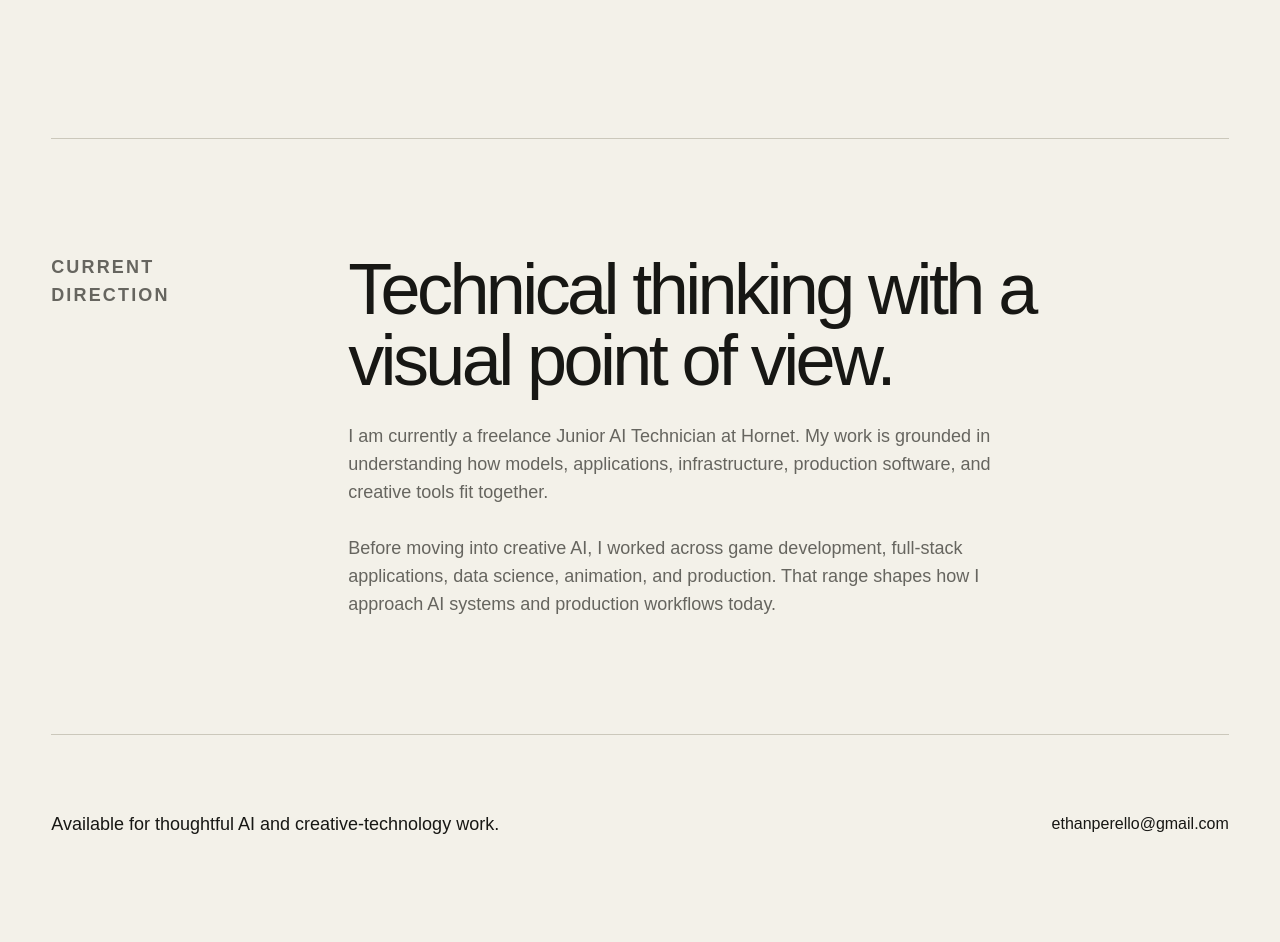
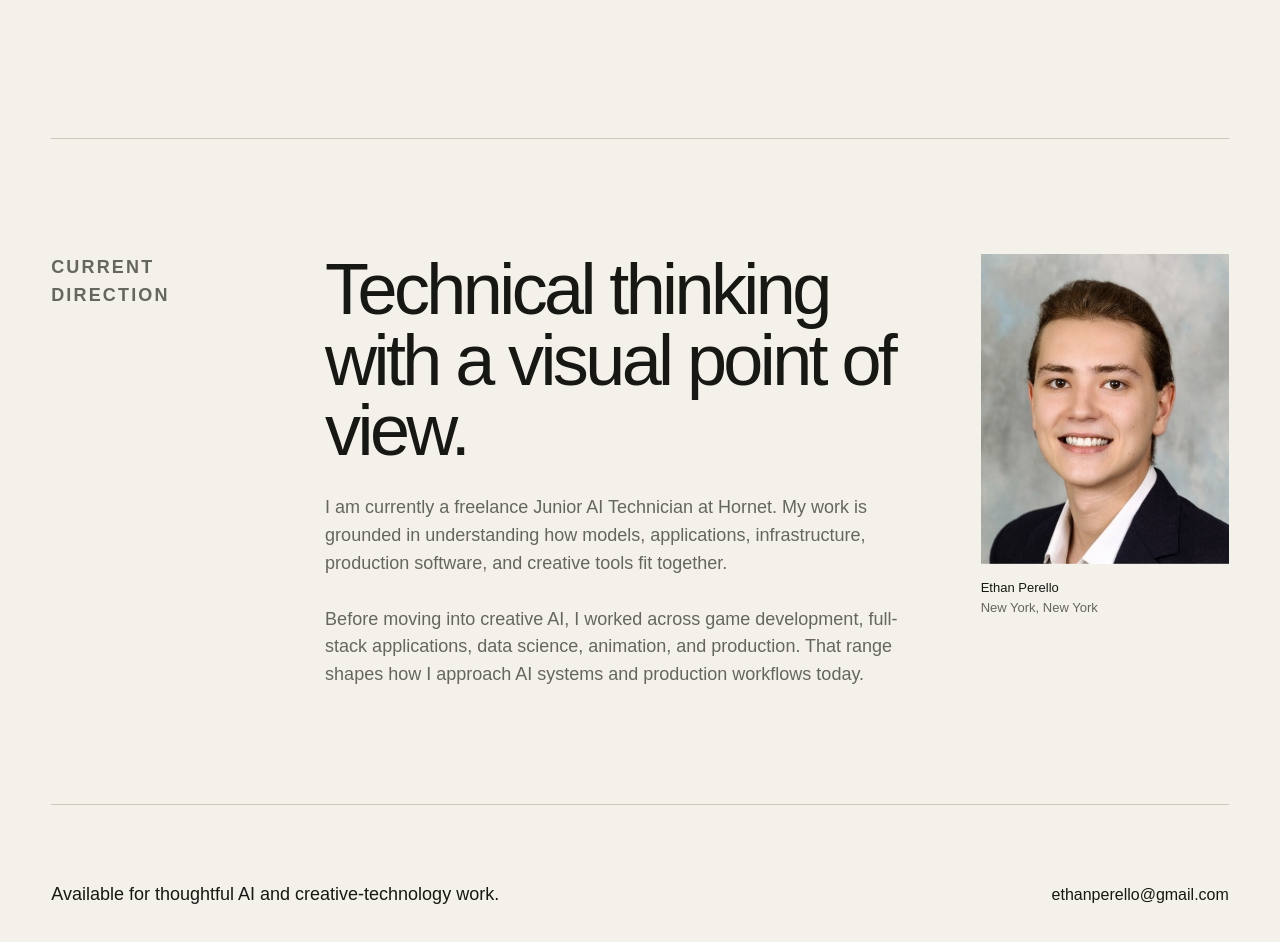
Before and after one commit to EthanPerello/EthanPerello.github.io, a React (Create React App) app: page / in a window 1280 px wide. Shown: the part 1660-2602 px from the top of the page. Before the commit the page ends 2574 px from the top, so only its background shows below. Built offline with nearby package versions, Linux system fonts and the light colour scheme.

Commit message:
Complete responsive spacing pass

```diff
--- a/src/App.css
+++ b/src/App.css
@@ -19,7 +19,7 @@ h1 { width: 100%; max-width: none; margin: 0; font-size: clamp(64px, 8.25vw, 128
 .actions .primary { padding: 16px 22px; background: var(--ink); color: var(--paper); text-decoration: none; }
 .capabilities, .about { padding: clamp(84px, 9vw, 128px) 0; border-top: 1px solid var(--line); }
 .section-intro { display: grid; grid-template-columns: minmax(150px, .65fr) 2fr; gap: clamp(40px, 6vw, 90px); }
-.about { display: grid; grid-template-columns: minmax(150px, .55fr) minmax(420px, 2.2fr); gap: clamp(38px, 6vw, 90px); align-items: start; }
+.about { display: grid; grid-template-columns: minmax(150px, .55fr) minmax(420px, 1.55fr) minmax(230px, .65fr); gap: clamp(38px, 5vw, 76px); align-items: start; }
 h2 { max-width: 780px; margin: 0; font-size: clamp(38px, 6vw, 72px); line-height: .98; letter-spacing: -.05em; }
 .capability-list { margin-top: 72px; }
 .capability-list article { display: grid; grid-template-columns: minmax(120px, .65fr) 1.4fr 2fr; gap: clamp(36px, 6vw, 90px); padding: 34px 0; border-top: 1px solid var(--line); }
@@ -27,6 +27,10 @@ h2 { max-width: 780px; margin: 0; font-size: clamp(38px, 6vw, 72px); line-height
 .capability-list h3 { margin: 0; font-size: 22px; letter-spacing: -.02em; }
 .capability-list p, .about p { margin: 0; color: var(--muted); font-size: 18px; line-height: 1.55; }
 .about-copy p { max-width: 680px; margin-top: 28px; }
+.portrait { margin: 0; }
+.profile-photo { width: 100%; aspect-ratio: 4 / 5; object-fit: cover; object-position: 50% 28%; display: block; filter: saturate(.78) contrast(1.03); }
+.portrait figcaption { margin-top: 14px; color: var(--ink); font-size: 13px; line-height: 1.5; }
+.portrait figcaption span { color: var(--muted); }
 footer { min-height: 180px; display: flex; align-items: center; justify-content: space-between; gap: 28px; border-top: 1px solid var(--line); }
 footer p { font-size: 18px; }
 footer a { text-underline-offset: 4px; }
@@ -45,7 +49,13 @@ footer a { text-underline-offset: 4px; }
   .section-intro, .about, .capability-list article { grid-template-columns: 1fr; gap: 24px; }
   .capability-list { margin-top: 48px; }
   .capability-list article { padding: 28px 0; }
+  .portrait { width: min(76vw, 300px); margin-top: 18px; }
   footer { align-items: flex-start; flex-direction: column; justify-content: center; }
+}
+
+@media (max-width: 420px) {
+  .nav-links a:first-child { display: none; }
+  .actions .primary { flex: 0 0 100%; width: 100%; text-align: center; }
 }
 
 @media (min-width: 761px) and (max-width: 1040px) {
@@ -55,4 +65,5 @@ footer a { text-underline-offset: 4px; }
   .section-intro { grid-template-columns: .45fr 1.55fr; }
   .capability-list article { grid-template-columns: .4fr 1.1fr 1.6fr; gap: 32px; }
   .about { grid-template-columns: .45fr 1.4fr; }
+  .portrait { grid-column: 2; width: min(320px, 70%); }
 }
--- a/src/App.js
+++ b/src/App.js
@@ -42,6 +42,10 @@ export default function App() {
           <p>I am currently a freelance Junior AI Technician at Hornet. My work is grounded in understanding how models, applications, infrastructure, production software, and creative tools fit together.</p>
           <p>Before moving into creative AI, I worked across game development, full-stack applications, data science, animation, and production. That range shapes how I approach AI systems and production workflows today.</p>
         </div>
+        <figure className="portrait">
+          <img className="profile-photo" src={profilePhoto} alt="Ethan Perello" />
+          <figcaption>Ethan Perello<br /><span>New York, New York</span></figcaption>
+        </figure>
       </section>
       <footer><p>Available for thoughtful AI and creative-technology work.</p><a href="mailto:ethanperello@gmail.com">ethanperello@gmail.com</a></footer>
     </main>
```
